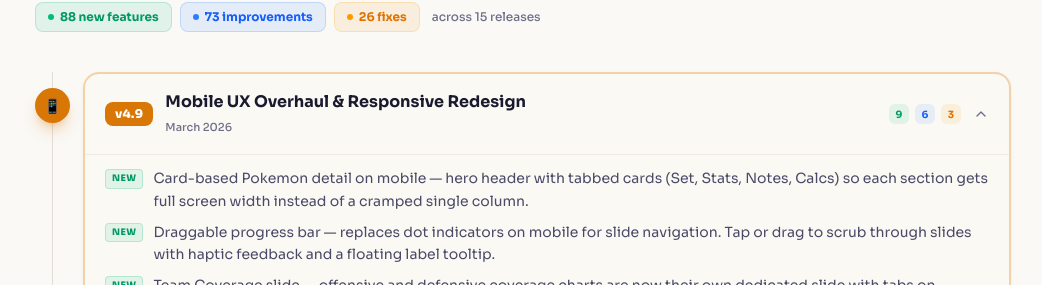
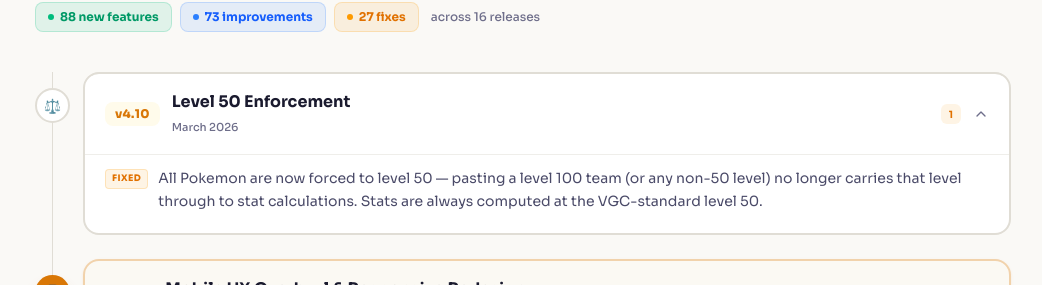
Before and after one commit to MSS23/VGC-Team-Report, a Next.js app: page /changelog in a window 1280 px wide. Shown: the part 179-464 px from the top of the page, without its empty margins (117-1159 px from the left). Built offline with nearby package versions, Linux system fonts and the light colour scheme; no server answers.

Commit message:
Add v4.10 changelog — Level 50 enforcement
Co-Authored-By: Claude Opus 4.6 (1M context) <noreply@anthropic.com>

```diff
--- a/src/app/changelog/ChangelogContent.tsx
+++ b/src/app/changelog/ChangelogContent.tsx
@@ -9,6 +9,15 @@ import { PageNavbar } from "@/components/layout/PageNavbar";
 import { PageFooter } from "@/components/layout/PageFooter";
 
 const ENTRIES = [
+  {
+    date: "March 2026",
+    version: "4.10",
+    title: "Level 50 Enforcement",
+    emoji: "\u2696\uFE0F",
+    items: [
+      { type: "fixed" as const, text: "All Pokemon are now forced to level 50 \u2014 pasting a level 100 team (or any non-50 level) no longer carries that level through to stat calculations. Stats are always computed at the VGC-standard level 50." },
+    ],
+  },
   {
     date: "March 2026",
     version: "4.9",
```
